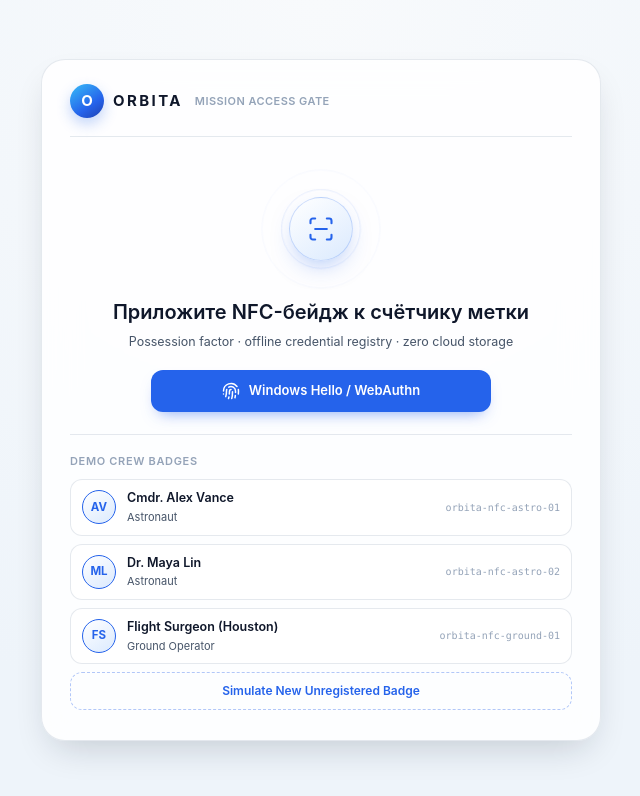
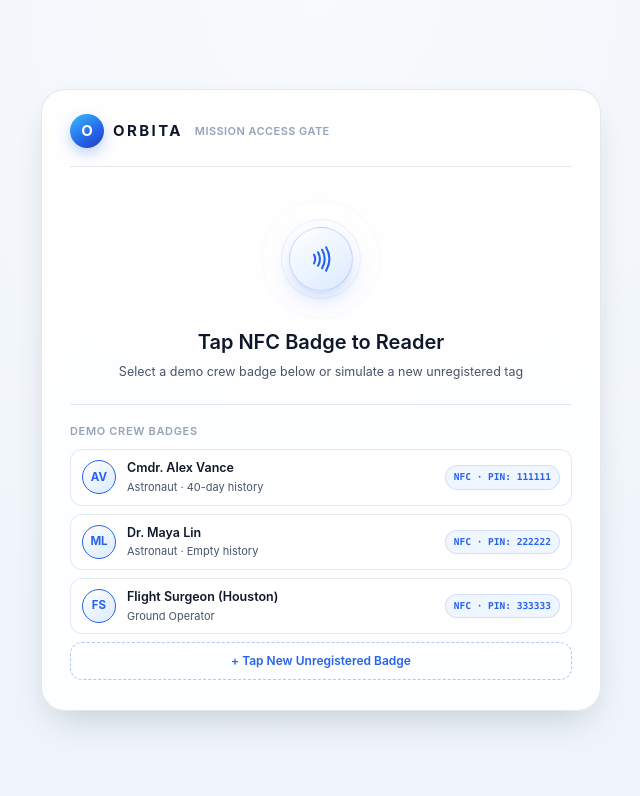
Before and after one commit to qpikzz/med-evac, a React (Vite) app: page / in a window 1280 px wide. Shown: the top 796 px of the page, without its empty margins (319-959 px from the left). Built offline with nearby package versions, Linux system fonts and the light colour scheme.

Commit message:
fix login pages

```diff
--- a/src/features/auth/LoginScreen.css
+++ b/src/features/auth/LoginScreen.css
@@ -278,6 +278,7 @@
 
 .badge-copy {
   display: grid;
+  flex: 1 1 auto;
   min-width: 0;
   gap: 1px;
 }
@@ -292,15 +293,23 @@
 }
 
 .badge-role {
+  overflow: hidden;
   color: var(--text-secondary);
   font-size: 11px;
+  text-overflow: ellipsis;
+  white-space: nowrap;
 }
 
-.badge-id {
-  margin-left: auto;
-  color: var(--text-muted);
+.badge-pin {
+  flex: 0 0 auto;
+  padding: 4px 8px;
+  border: 1px solid rgba(37, 99, 235, 0.16);
+  border-radius: 9999px;
+  color: var(--accent-primary);
+  background: var(--accent-soft);
   font-family: ui-monospace, SFMono-Regular, Menlo, monospace;
-  font-size: 10px;
+  font-size: 9.5px;
+  font-weight: 600;
   white-space: nowrap;
 }
 
@@ -554,8 +563,8 @@
     display: none;
   }
 
-  .badge-id {
-    display: none;
+  .badge-pin {
+    font-size: 9px;
   }
 }
 
--- a/src/features/auth/LoginScreen.tsx
+++ b/src/features/auth/LoginScreen.tsx
@@ -1,5 +1,5 @@
 import { useCallback, useEffect, useMemo, useState } from "react";
-import { ChevronLeft, Fingerprint, ScanLine } from "lucide-react";
+import { ChevronLeft, Nfc } from "lucide-react";
 import { useAuth } from "./AuthContext";
 import {
   DISPLAY_NAME_MAX_LENGTH,
@@ -13,11 +13,11 @@ import {
   SCAN_COPY,
   SESSION_COPY,
 } from "./copy";
+import { demoBadgeSummary } from "./demoBadges";
 import { createUnknownBadgeId, initials } from "./identity";
 import { PinDots } from "./PinDots";
 import { PinKeypad } from "./PinKeypad";
 import { isValidPin } from "./pinCrypto";
-import { requestPlatformCredential } from "./webauthn";
 import type { AuthProfile, SessionMode, UserRole } from "./types";
 import "./LoginScreen.css";
 
@@ -57,10 +57,8 @@ function LoginScreen({ initialCredentialId, allowCancel = false, onCancel }: Log
   const [selectedProfile, setSelectedProfile] = useState<AuthProfile | null>(initialProfile);
   const [pin, setPin] = useState("");
   const [error, setError] = useState<string | null>(null);
-  const [notice, setNotice] = useState<string | null>(null);
   const [submitting, setSubmitting] = useState(false);
   const [lockoutRemainingMs, setLockoutRemainingMs] = useState(0);
-  const [helloBusy, setHelloBusy] = useState(false);
 
   const [unknownBadgeId, setUnknownBadgeId] = useState("");
   const [enrollmentStage, setEnrollmentStage] = useState<EnrollmentStage>("create");
@@ -131,7 +129,6 @@ function LoginScreen({ initialCredentialId, allowCancel = false, onCancel }: Log
     setSelectedProfile(null);
     setPin("");
     setError(null);
-    setNotice(null);
     setLockoutRemainingMs(0);
     setEnrollmentStage("create");
     setFirstPin("");
@@ -146,7 +143,6 @@ function LoginScreen({ initialCredentialId, allowCancel = false, onCancel }: Log
     setStep("pin");
     setPin("");
     setError(null);
-    setNotice(null);
     setLockoutRemainingMs(getLockoutRemainingMs(profile.credential_id));
     setVerifiedProfile(null);
   }
@@ -159,25 +155,8 @@ function LoginScreen({ initialCredentialId, allowCancel = false, onCancel }: Log
     setDisplayName("");
     setRole("astronaut");
     setError(null);
-    setNotice(null);
     setVerifiedProfile(null);
     setStep("enroll");
-  }
-
-  async function handleWebAuthn(): Promise<void> {
-    setHelloBusy(true);
-    setError(null);
-    setNotice(null);
-    try {
-      const outcome = await requestPlatformCredential();
-      if (outcome.status === "ok") {
-        setNotice(SCAN_COPY.helloConfirmed);
-      } else if (outcome.status === "unavailable") {
-        setError(outcome.message);
-      }
-    } finally {
-      setHelloBusy(false);
-    }
   }
 
   function pressDigit(digit: string): void {
@@ -276,29 +255,20 @@ function LoginScreen({ initialCredentialId, allowCancel = false, onCancel }: Log
               <span className="nfc-ring nfc-ring-2" />
               <span className="nfc-ring nfc-ring-3" />
               <span className="nfc-core">
-                <ScanLine size={28} strokeWidth={1.8} />
+                <Nfc size={28} strokeWidth={1.8} />
               </span>
             </div>
             <h1 id="scan-title" className="gate-title">
               {SCAN_COPY.title}
             </h1>
             <p className="gate-subtitle">{SCAN_COPY.subtitle}</p>
-            <button
-              className="gate-primary"
-              type="button"
-              disabled={helloBusy}
-              onClick={() => void handleWebAuthn()}
-            >
-              <Fingerprint size={18} aria-hidden="true" />
-              {helloBusy ? SCAN_COPY.helloBusy : SCAN_COPY.helloButton}
-            </button>
-            {notice && <p className="gate-notice" role="status">{notice}</p>}
-            {error && <p className="gate-error" role="alert">{error}</p>}
 
             <div className="badge-section">
               <p className="badge-section-label">{SCAN_COPY.demoBadges}</p>
               <div className="badge-list">
-                {profiles.map((profile) => (
+                {profiles.map((profile) => {
+                  const summary = demoBadgeSummary(profile);
+                  return (
                     <button
                       className="badge-button"
                       type="button"
@@ -310,11 +280,12 @@ function LoginScreen({ initialCredentialId, allowCancel = false, onCancel }: Log
                       </span>
                       <span className="badge-copy">
                         <span className="badge-name">{profile.display_name}</span>
-                      <span className="badge-role">{ROLE_LABELS[profile.role]}</span>
+                        <span className="badge-role">{summary.subtitle}</span>
                       </span>
-                    <span className="badge-id">{profile.credential_id}</span>
+                      <span className="badge-pin">{summary.pinLabel}</span>
                     </button>
-                ))}
+                  );
+                })}
               </div>
               <button className="badge-new" type="button" onClick={selectUnknownBadge}>
                 {SCAN_COPY.newBadge}
--- a/src/features/auth/constants.ts
+++ b/src/features/auth/constants.ts
@@ -9,7 +9,6 @@ export const PIN_SALT_BYTES = 16;
 export const LOCKOUT_TICK_MS = 500;
 export const DISPLAY_NAME_MAX_LENGTH = 48;
 export const PROFILE_ID_PAD_LENGTH = 2;
-export const WEBAUTHN_TIMEOUT_MS = 60_000;
 export const UNKNOWN_BADGE_BYTES = 8;
 
 export const AUTH_PROFILES_STORAGE_KEY = "orbita_auth_profiles_v1";
--- a/src/features/auth/copy.ts
+++ b/src/features/auth/copy.ts
@@ -1,52 +1,49 @@
 import { PIN_LENGTH } from "./constants";
 
 export const SCAN_COPY = {
-  title: "Приложите NFC-бейдж к счётчику метки",
-  subtitle: "Possession factor · offline credential registry · zero cloud storage",
+  title: "Tap NFC Badge to Reader",
+  subtitle: "Select a demo crew badge below or simulate a new unregistered tag",
   gateTag: "Mission Access Gate",
-  cancel: "Отмена",
-  helloButton: "Windows Hello / WebAuthn",
-  helloBusy: "Проверка Windows Hello...",
-  helloConfirmed: "Windows Hello подтверждён. Выберите демонстрационный бейдж ниже.",
+  cancel: "Cancel",
   demoBadges: "Demo crew badges",
-  newBadge: "Simulate New Unregistered Badge",
+  newBadge: "+ Tap New Unregistered Badge",
 } as const;
 
 export const PIN_COPY = {
-  title: `Введите ${PIN_LENGTH}-значный PIN-код`,
-  back: "Другой бейдж",
-  invalidPin: "Неверный PIN-код. Попробуйте снова.",
-  verifyFailed: "Не удалось проверить PIN-код. Приложите бейдж заново.",
-  lengthError: `PIN-код должен состоять из ${PIN_LENGTH} цифр.`,
+  title: `Enter ${PIN_LENGTH}-Digit PIN`,
+  back: "Use another badge",
+  invalidPin: "Incorrect PIN. Try again.",
+  verifyFailed: "Unable to verify the PIN. Tap the badge again.",
+  lengthError: `PIN must be ${PIN_LENGTH} digits.`,
   lockout: (seconds: number): string =>
-    `Слишком много неверных попыток. Повторите через ${seconds} сек.`,
+    `Too many incorrect attempts. Try again in ${seconds}s.`,
 } as const;
 
 export const ENROLLMENT_COPY = {
-  createPrompt: "Новый бейдж распознан. Придумайте PIN-код",
-  confirmPrompt: "Повторите PIN-код",
-  mismatch: "PIN-коды не совпадают. Попробуйте снова",
-  failed: "Не удалось создать профиль. Попробуйте снова.",
+  createPrompt: `New badge detected. Create a ${PIN_LENGTH}-digit PIN`,
+  confirmPrompt: `Confirm your ${PIN_LENGTH}-digit PIN`,
+  mismatch: "PINs do not match. Please try again.",
+  failed: "Unable to create the profile. Please try again.",
   displayNameLabel: "Display name (optional)",
   displayNamePlaceholder: "e.g. Cmdr. Nova Reyes",
   roleLabel: "Crew role",
-  continueButton: "Продолжить",
-  creatingButton: "Создание профиля...",
-  createButton: "Создать аккаунт",
+  continueButton: "Continue",
+  creatingButton: "Creating profile...",
+  createButton: "Create account",
 } as const;
 
 export const SESSION_COPY = {
-  question: "Запомнить сессию?",
-  ephemeral: "Нет, по окончании работы выйти из аккаунта",
-  persistent: "Да, не выходить из аккаунта",
+  question: "Remember this session?",
+  ephemeral: "No — log out after 5 min of inactivity",
+  persistent: "Yes — keep me signed in",
   ephemeralHint: "5-minute inactivity auto-lock",
   persistentHint: "Persistent until manual logout",
   ephemeralSubtitle: (displayName: string): string =>
-    `${displayName} · эфемерный режим блокируется через 5 минут бездействия.`,
+    `${displayName} · Ephemeral session locks after 5 minutes of inactivity.`,
 } as const;
 
 export const HEADER_COPY = {
   savedProfiles: "Saved profiles",
-  addAccount: "Добавить аккаунт",
-  logout: "Выйти из аккаунта",
+  addAccount: "Add Account",
+  logout: "Sign Out",
 } as const;
--- /dev/null
+++ b/src/features/auth/demoBadges.ts
@@ -0,0 +1,28 @@
+import { ROLE_LABELS } from "./constants";
+import type { AuthProfile } from "./types";
+
+const DEMO_PINS: Record<string, string> = {
+  "astro-01": "111111",
+  "astro-02": "222222",
+  "ground-01": "333333",
+};
+
+export interface DemoBadgeSummary {
+  subtitle: string;
+  pinLabel: string;
+}
+
+export function demoBadgeSummary(profile: AuthProfile): DemoBadgeSummary {
+  const subtitle =
+    profile.role === "ground_operator"
+      ? ROLE_LABELS.ground_operator
+      : `${ROLE_LABELS[profile.role]} · ${
+          profile.history_seed === "synthetic" ? "40-day history" : "Empty history"
+        }`;
+  const pin = DEMO_PINS[profile.profile_id];
+
+  return {
+    subtitle,
+    pinLabel: pin ? `NFC · PIN: ${pin}` : "NFC · Enrolled",
+  };
+}
```
Also changed, not shown: openspec/specs/FEATURES/login.md (+8 -7 lines), openspec/tasks/TASK-15-11-26-6-login-cleanup.md (+9 -9 lines), src/features/auth/webauthn.ts (deleted, +0 -53 lines), 1 other file (tests, documents, lock files or other folders). Lines whose indentation alone changed are shown as unchanged.
